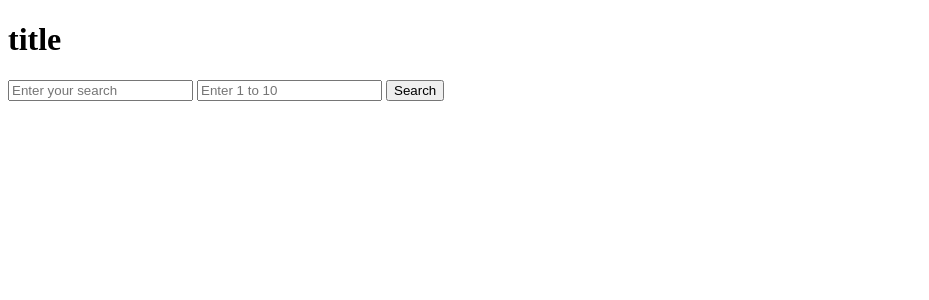
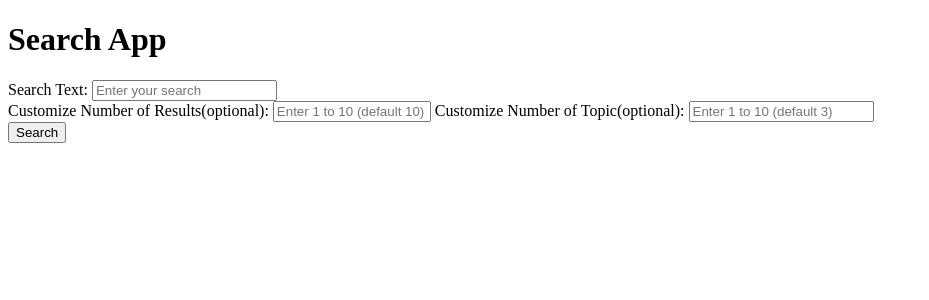
Before and after one commit to vengottip/CS410_Project, a Flask app: page / in a window 1280 px wide. Shown: the top 300 px of the page, without its empty margins (0-929 px from the left). Run offline with Flask 3, Linux system fonts and the light colour scheme; parts of the project's set-up code (start-up, migrations or seed data) failed here and were passed over; some libraries are stand-ins or nearby versions.

Commit message:
Add files via upload

```diff
--- a/cs410_final_project/app.py
+++ b/cs410_final_project/app.py
@@ -13,15 +13,22 @@ def search():
     data = request.get_json()
     search_text = data.get('search_text', '')
     results_count = data.get('results_count', '')
+    topic_count = data.get('topic_count', '')
     num = 10
-    if results_count.isnumeric():
+    if results_count.isdigit():
         results_count = int(results_count)
         if 1 <= results_count <= 10:
             num = results_count
 
+    topic_num = 3
+    if topic_count.isdigit():
+        topic_count = int(topic_count)
+        if 1 <= topic_count <= 10:
+             topic_num = topic_count
+
     # Perform the logic for searching or displaying data here, and then return the results to the frontend
     # call the relevant model or perform database queries
-    formatted_topics = picmodeling.format_lda_topics(num)
+    formatted_topics = picmodeling.format_lda_topics(topic_num)
     search_result = retrieval_test.retrieve_tweets_with_query(search_text, num)
     # text_data = [['Good', 'Cybertruck', 'Model', 'evening', 'market'], ['Elon', 'Musk', 'make', 'rules', 'coin'],['Scroll', 'project', 'crypto', 'game', 'total']]
     # Example: Assume there is a variable named search_result to store the search results
--- a/cs410_final_project/templates/index.html
+++ b/cs410_final_project/templates/index.html
@@ -4,16 +4,27 @@
     <meta charset="UTF-8">
     <meta name="viewport" content="width=device-width, initial-scale=1.0">
     <script src="https://cdn.plot.ly/plotly-latest.min.js"></script>
+
     <title>Search App</title>
 </head>
 <body>
 
-<h1>title</h1>
+
+
+<h1>Search App</h1>
 
 <form id="searchForm">
+    <label for="searchText">Search Text:</label>
     <input type="text" id="searchText" placeholder="Enter your search">
-    <input type="text" id="resultsCount" placeholder="Enter 1 to 10">
+    <br>
+    <label for="resultsCount">Customize Number of Results(optional):</label>
+    <input type="text" id="resultsCount" placeholder="Enter 1 to 10 (default 10)" style="width: 150px;">
+
+    <label for="topicCount">Customize Number of Topic(optional):</label>
+    <input type="text" id="topicCount" placeholder="Enter 1 to 10 (default 3)">
+    <br>
     <input type="submit" value="Search">
+
 </form>
 
 <div id="searchResults"></div>
@@ -32,6 +43,7 @@
 
         var searchText = document.getElementById("searchText").value;
         var resultsCount = document.getElementById("resultsCount").value;
+        var topicCount = document.getElementById("topicCount").value;
 
         // sent request
         fetch('/search', {
@@ -39,7 +51,7 @@
             headers: {
                 'Content-Type': 'application/json',
             },
-            body: JSON.stringify({search_text: searchText, results_count: resultsCount}),
+            body: JSON.stringify({search_text: searchText, results_count: resultsCount, topic_count: topicCount}),
         })
         .then(response => response.json())
         .then(data => {
@@ -127,29 +139,6 @@
     Plotly.newPlot(chartDiv, data, layout);
 }
 
-
-
-
-    // function displayWordClouds() {
-    //     const wordCloudContainer = document.getElementById('wordCloudContainer');
-
-    //     // Fetch WordCloud image URLs dynamically
-    //     const wordCloudUrls = [];
-    //     topics_num = 3;
-    //     for (let i = 0; i < topics_num; i++) {
-    //         wordCloudUrls.push(`../images/wordcloud_topic_${i}.png`);
-    //     }
-
-    //     // Loop through the WordCloud image URLs and create image elements
-    //     wordCloudUrls.forEach(url => {
-    //         const newImage = document.createElement('img');
-    //         newImage.src = url;
-    //         newImage.alt = 'WordCloud';
-    //         wordCloudContainer.appendChild(newImage);
-    //     });
-    // }
-
-
 </script>
 
 </body>
```
Also changed, not shown: cs410_final_project/picmodeling.py (+0 -22 lines).
